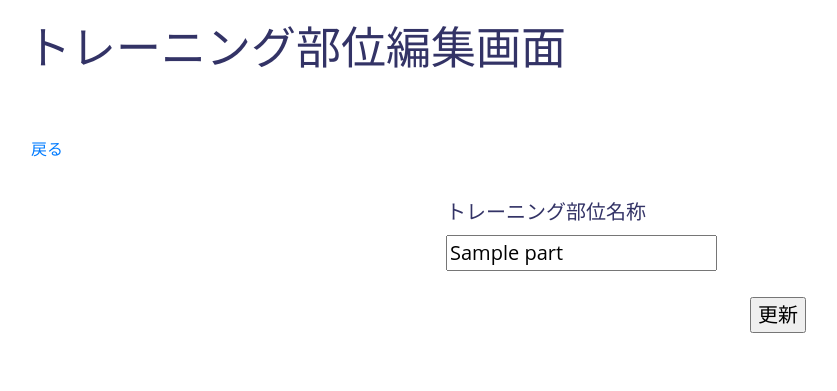
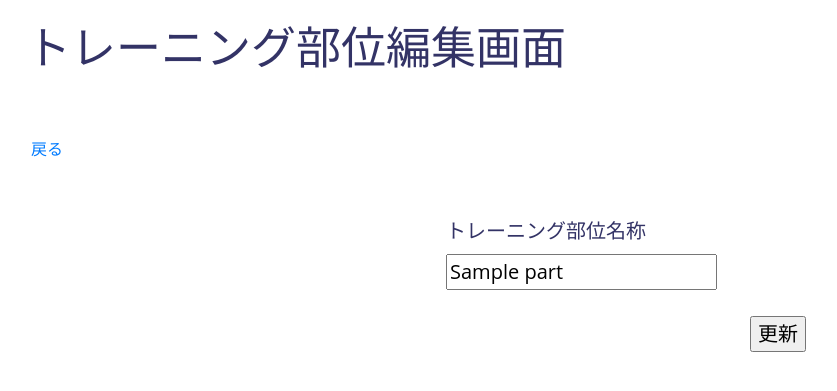
Before and after one commit to katani-r/training_portal_project, a Django app: page /training_menus/part_update/1 in a window 1280 px wide. Shown: the part 55-446 px from the top of the page, without its empty margins (14-851 px from the left). Run offline with Django 4.2, Linux system fonts and the light colour scheme; a user stored in the database is signed in; tables that the repository leaves empty hold one stand-in row (values such as "Sample post"); some libraries are stand-ins or nearby versions.

Commit message:
指摘事項修正②　ポートフォリオ完成

```diff
--- a/accounts/views.py
+++ b/accounts/views.py
@@ -7,7 +7,6 @@ from django.contrib.auth.decorators import login_required
 from django.utils.decorators import method_decorator
 from django.contrib.auth.mixins import LoginRequiredMixin
 from django.contrib.auth.views import LoginView, LogoutView
-
 
 
 class RegistUserView(CreateView):
--- a/static/css/goals_update.css
+++ b/static/css/goals_update.css
@@ -25,10 +25,7 @@ h1 {
 
 
 .training-update-container {
-    position: fixed; /* 絶対位置指定ではなく、ビューポートに固定 */
-    top: 40%; /* 上から40%の位置に配置 */
-    left: 46%; /* 左から50%の位置に配置 */
-    transform: translate(-50%, -50%); /* 中心を正確に位置合わせ */
+
     width: 100%; /* コンテナの幅を90%に */
     max-width: 700px; /* 最大幅を400pxに設定 */
     padding: 20px; /* 内側に20pxのパディング */
@@ -36,6 +33,7 @@ h1 {
     display: flex;
     flex-direction: column;
     align-items: center; /* 中央揃え */
+    margin: 20px auto; /* 上下に40pxのマージンを設定し、自動的に中央揃え */
 }
 
 
--- a/static/css/home.css
+++ b/static/css/home.css
@@ -162,3 +162,9 @@ h1 {
 .training-link:hover {
     text-decoration: underline; /* ホバー時に下線を表示 */
 }
+
+form.profile-form p a:first-of-type {
+    pointer-events: none; /* リンクのクリックイベントを無効にする */
+    color: grey; /* リンクを灰色にして無効化されているように見せる */
+    text-decoration: none; /* リンクの下線を消す */
+}
--- a/static/css/regist.css
+++ b/static/css/regist.css
@@ -18,10 +18,7 @@ h1 {
 
 
 .registration-container {
-    position: fixed; /* 絶対位置指定ではなく、ビューポートに固定 */
-    top: 30%; /* 上から30%の位置に配置 */
-    left: 50%; /* 左から50%の位置に配置 */
-    transform: translate(-50%, -30%); /* 中心を正確に位置合わせ（上下位置を少し上に調整） */
+
     width: auto; /* コンテナの幅を自動に */
     min-width: 300px; /* 最小幅を300pxに設定 */
     max-width: 500px; /* 最大幅を400pxに設定 */
@@ -30,4 +27,5 @@ h1 {
     border: 1px solid #eaeaea; /* 境界線 */
     border-radius: 8px; /* 角の丸み */
     box-shadow: 0 4px 6px rgba(0,0,0,0.1); /* ソフトな影を追加 */
+    margin: 20px auto; /* 上下に40pxのマージンを設定し、自動的に中央揃え */
 }
--- a/static/css/type_part_location_update.css
+++ b/static/css/type_part_location_update.css
@@ -23,15 +23,12 @@ h1 {
 
 
 .training-update-container {
-    position: fixed; /* 絶対位置指定ではなく、ビューポートに固定 */
-    top: 40%; /* 上から40%の位置に配置 */
-    left: 50%; /* 左から50%の位置に配置 */
-    transform: translate(-50%, -50%); /* 中心を正確に位置合わせ */
+
     width: 100%; /* コンテナの幅を90%に */
     max-width: 400px; /* 最大幅を400pxに設定 */
     padding: 20px; /* 内側に20pxのパディング */
     font-size: 20px; /* サイズを大きくして視認性を向上 */
-
+    margin: 20px auto; /* 上下に40pxのマージンを設定し、自動的に中央揃え */
 }
 
 
```
Also changed, not shown: accounts/forms.py (+6 -2 lines), static/css/training_add.css (+2 -5 lines), static/css/training_update.css (+2 -5 lines), static/css/user_login.css (+3 -4 lines), templates/regist.html (+15 -3 lines).
